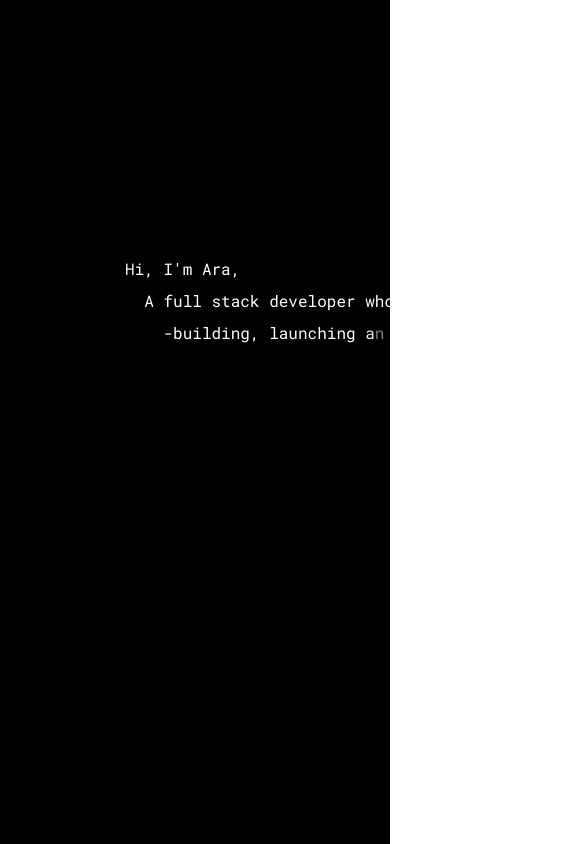
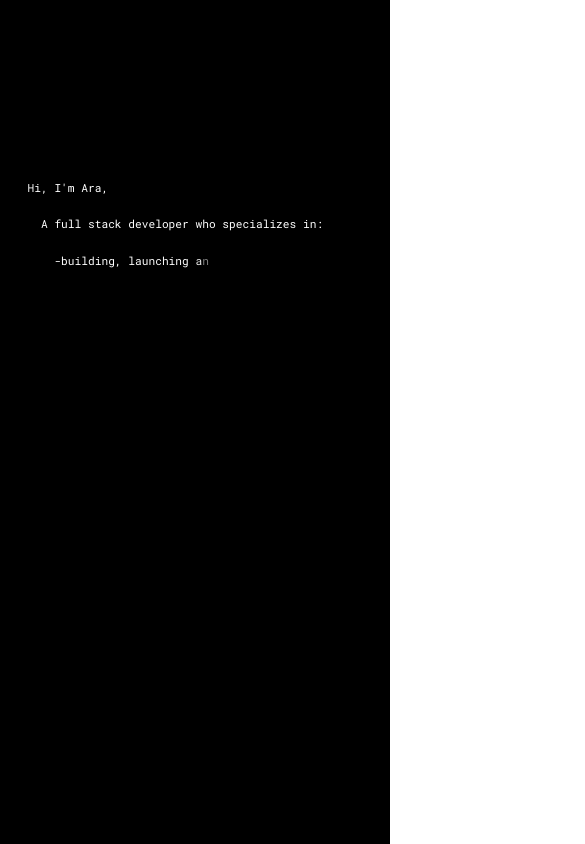
Before and after one commit to pr0grara/arconsult, a React (Create React App) app in the folder client/: page /#/ in a window 390 px wide. Shown: the top 844 px of the page, 585 px wide, since content can reach past the window. Built offline with nearby package versions, Linux system fonts and the light colour scheme.

Commit message:
mobile friendly

```diff
--- a/client/src/componenets/landing/landing.js
+++ b/client/src/componenets/landing/landing.js
@@ -97,7 +97,7 @@ class Landing extends React.Component {
     document.addEventListener('keydown', this.keyPress)
     let photo = document.querySelector('#main-photo');
     let background = document.querySelector('#background');
-    let messages = ["Hi, I'm Ara,", "  A full stack developer who specializes in:", "    -building, launching and maintaining websites", "    -writing webhooks", "    -structuring databases", "If you need any or all of the above feel free to "]
+    let messages = ["Hi, I'm Ara,", "  A full stack developer who specializes in:", "    -building, launching and maintaining websites", "    -writing webhooks", "    -structuring SQL and NoSQL databases", "If you need any or all of the above feel free to "]
 
     setTimeout(() => photo.style.opacity = 0, 1500); //fade photo out
     setTimeout(() => background.style.opacity = 1, 2000) //flip background color from white to black
--- a/client/src/index.css
+++ b/client/src/index.css
@@ -10,3 +10,14 @@
   -webkit-font-smoothing: antialiased;
   -moz-osx-font-smoothing: grayscale;
 } */
+
+html {
+  width: 100vw;
+  height: 100vh;
+}
+
+body {
+  width: 100%;
+  height: 100%;
+  position: fixed;
+}
--- a/client/src/stylesheets/landing.css
+++ b/client/src/stylesheets/landing.css
@@ -10,8 +10,8 @@ div {
 
 .frame {
   position: absolute;
-  width: 100%;
-  height: 100%;
+  width: 100vw;
+  height: 100vh;
   background-color: white;
 }
 
@@ -65,6 +65,7 @@ div {
 
 .message {
   padding: .5rem;
+  position: relative;
 }
 
 .message5 {
@@ -96,8 +97,11 @@ div {
   display: flex;
   flex-direction: row;
   align-items: center;
+  width: 60%;
+  --width: 60%;
+  max-width: 500px;
   left: 38%;
-  top: 60%;
+  bottom: 20%;
   opacity: 0;
   transition: opacity 1000ms ease-in-out;
   z-index: 1;
@@ -105,6 +109,7 @@ div {
   border: white 1px solid;
   border-radius: 4px;
   padding: 1em;
+  --padding: 1em;
   font-family: Roboto Mono;
 }
 
@@ -217,3 +222,37 @@ input {
 #thanks-you > div {
   font-family: Roboto Mono;
 }
+
+@media(max-width: 500px) {
+  #welcome-message {
+  position: absolute;
+  margin: auto;
+  top: 20%;
+  left: 5%;
+  text-align: center;
+  font-family: Roboto Mono;
+  width: 100%;
+  height: 25%;
+  font-size: 1em;
+  display: flex;
+  flex-direction: column;
+  color: white;
+  z-index: 1;
+}
+
+  .message {
+    max-width: 100%;
+    flex-flow: wrap;
+    font-size: .7rem;
+  }
+
+  .message > div {
+    padding-top: .3rem;
+    padding-bottom: .3rem;
+  }
+
+  #sms-container {
+    left: calc((50% - calc(.5 * var(--width)) - var(--padding)));
+    bottom: 10%;
+  }
+}
```
Also changed, not shown: 11 other files (tests, documents, lock files or other folders).
